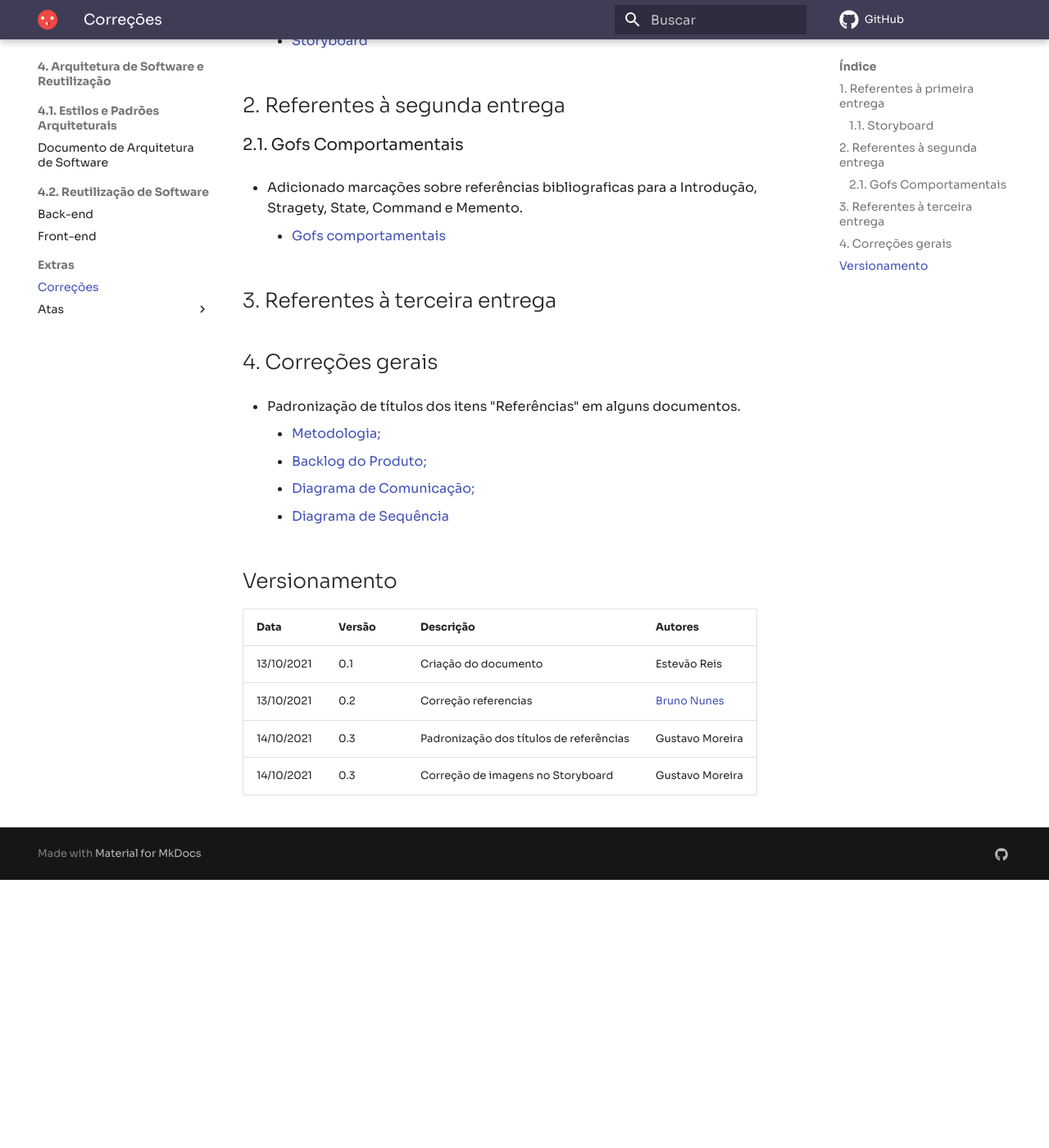
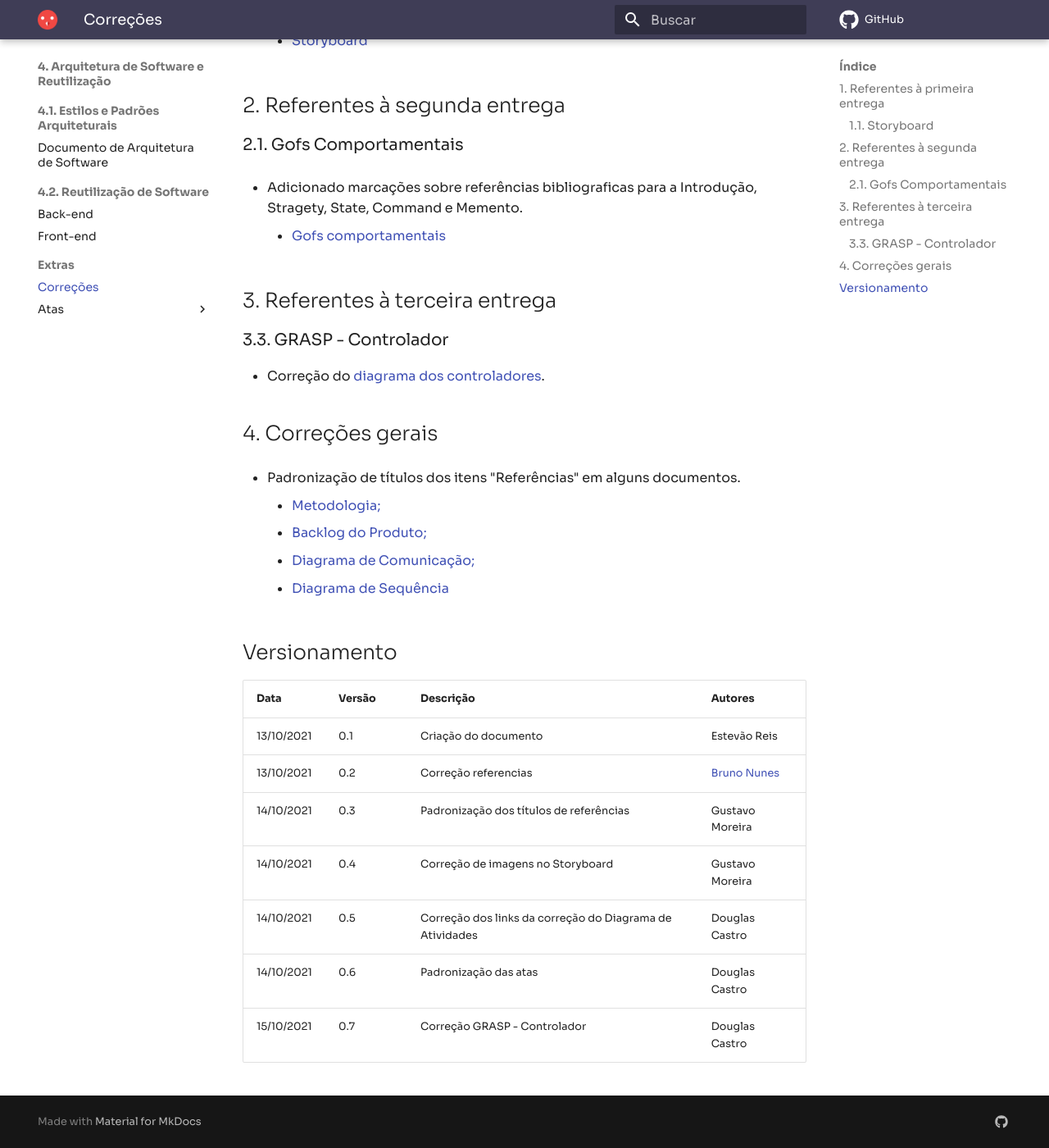
Before and after one commit to UnBArqDsw2021-1/2021.1_G04_Cardeal, an MkDocs documentation site: the page built from docs/arquitetura/correcoes.md, in a window 1280 px wide and 1400 px high, scrolled down 329 px. Shown: the whole window at 82% size. Built offline with MkDocs 1.6.1 and Material for MkDocs 9.7.7, drawn with Linux system fonts in a browser that asks for light colours; comment, search, counter and statistics services are not loaded; before the commit the page ends 1402 px from its top, so only the background shows below that.

Commit message:
Add correction

```diff
--- a/docs/arquitetura/correcoes.md
+++ b/docs/arquitetura/correcoes.md
@@ -18,6 +18,10 @@
 
 ## 3. Referentes à terceira entrega
 
+### 3.3. GRASP - Controlador
+
+* Correção do [diagrama dos controladores](https://unbarqdsw2021-1.github.io/2021.1_G04_Cardeal/padroesDeProjeto/GRASPs/#321-diagrama).
+
 ## 4. Correções gerais
 
 * Padronização de títulos dos itens "Referências" em alguns documentos.
@@ -34,4 +38,7 @@
 | 13/10/2021 | 0.1    | Criação do documento | Estevão Reis  |
 | 13/10/2021 | 0.2    | Correção referencias               | [Bruno Nunes](https://github.com/brunocmo)|
 | 14/10/2021 | 0.3    | Padronização dos títulos de referências| Gustavo Moreira  |
-| 14/10/2021 | 0.3    | Correção de imagens no Storyboard | Gustavo Moreira  |
+| 14/10/2021 | 0.4    | Correção de imagens no Storyboard | Gustavo Moreira  |
+| 14/10/2021 | 0.5    | Correção dos links da correção do Diagrama de Atividades | Douglas Castro |
+| 14/10/2021 | 0.6    | Padronização das atas | Douglas Castro  |
+| 15/10/2021 | 0.7    | Correção GRASP - Controlador | Douglas Castro  |
```
